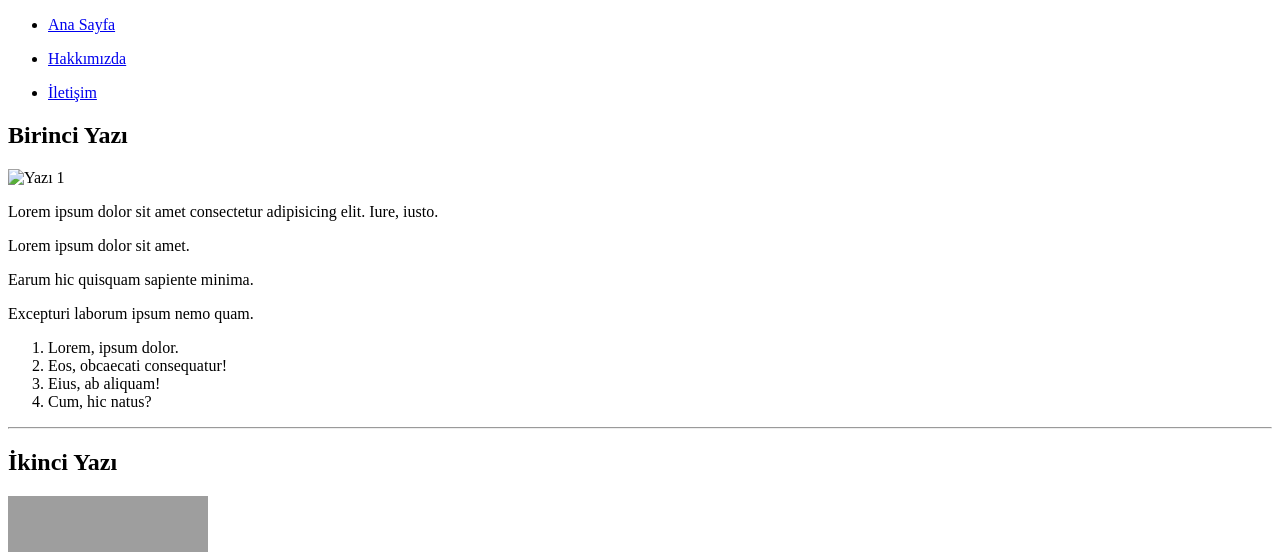
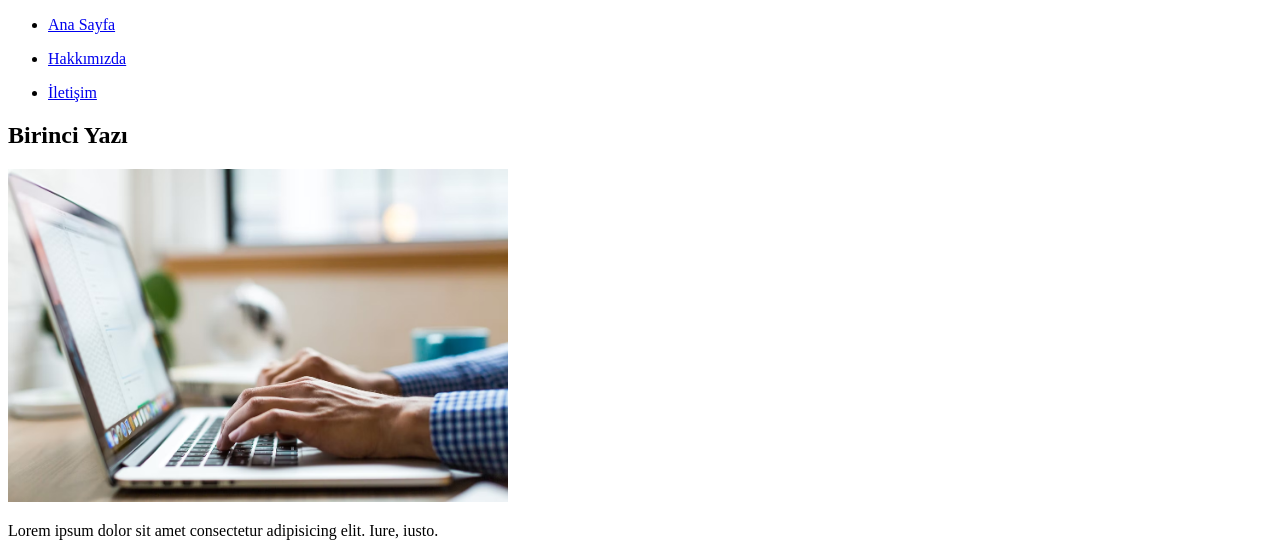
Before and after one commit to ataturkoglu001/Kodluyoruz-Frontend-, a plain HTML site: page bölüm sonu çalışması/index.html in a window 1280 px wide. Shown: the top 552 px of the page. Drawn offline with Linux system fonts and the light colour scheme; grey boxes are pictures that could not be loaded.

Commit message:
fourth commit

```diff
--- a/bölüm sonu çalışması/index.html
+++ b/bölüm sonu çalışması/index.html
@@ -28,7 +28,7 @@
         <!-- Articles - Start -->
         <article>
             <h2>Birinci Yazı</h2>
-            <img src="" alt="Yazı 1">
+            <img src="img/1.avif" alt="Yazı 1" width="500">
             <p>Lorem ipsum dolor sit amet consectetur adipisicing elit. Iure, iusto.</p>
             <p>Lorem ipsum dolor sit amet.</p>
             <p>Earum hic quisquam sapiente minima.</p>
```
